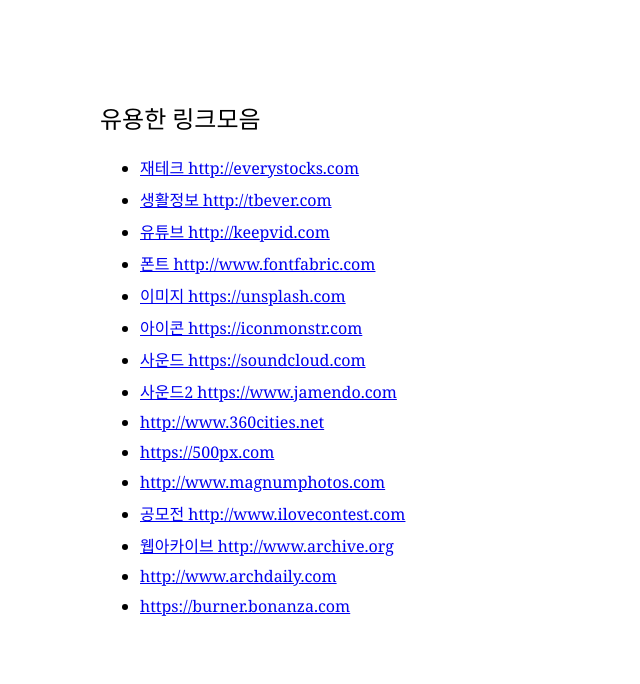
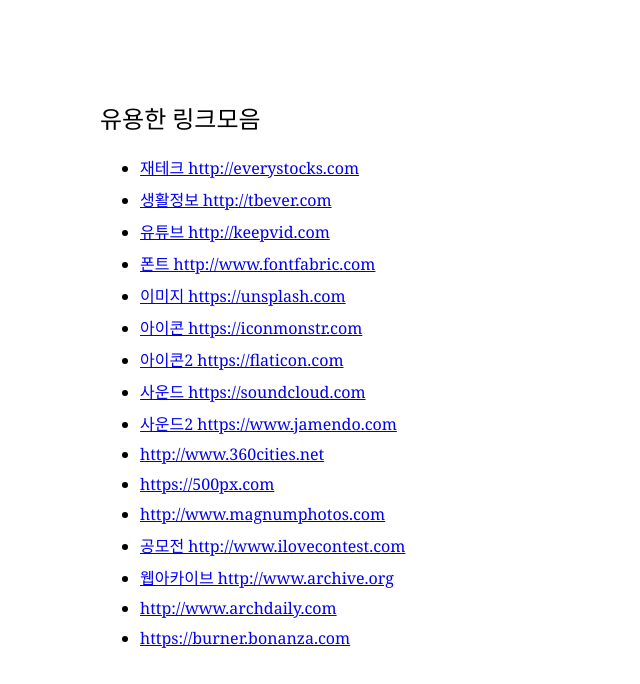
Before and after one commit to lee-bh/useful-links, a plain HTML site: page index.html in a window 1280 px wide. Shown: the whole page, without its empty margins (0-640 px from the left). Drawn offline with Linux system fonts and the light colour scheme.

Commit message:
Update index.html

```diff
--- a/index.html
+++ b/index.html
@@ -22,8 +22,9 @@
 	<li><a href="http://www.fontfabric.com" target="_blank">폰트 http://www.fontfabric.com</a></li>
 	<li><a href="https://unsplash.com" target="_blank">이미지 https://unsplash.com</a></li>
 	<li><a href="https://iconmonstr.com" target="_blank">아이콘 https://iconmonstr.com</a></li>
-	<li><a href="https://soundcloud.com" target="_blank">사운드 https://soundcloud.com</a></li>
-	<!--<li><a href="http://heardontv.com">ost http://heardontv.com</a></li>-->
+	<li><a href="https://flaticon.com" target="_blank">아이콘2 https://flaticon.com</a></li>
+	  <li><a href="https://soundcloud.com" target="_blank">사운드 https://soundcloud.com</a></li>
+
 	<li><a href="https://www.jamendo.com" target="_blank">사운드2 https://www.jamendo.com</a></li>
 	<li><a href="http://www.360cities.net" target="_blank">http://www.360cities.net</a></li>
 	<li><a href="https://500px.com" target="_blank">https://500px.com</a></li>
```
